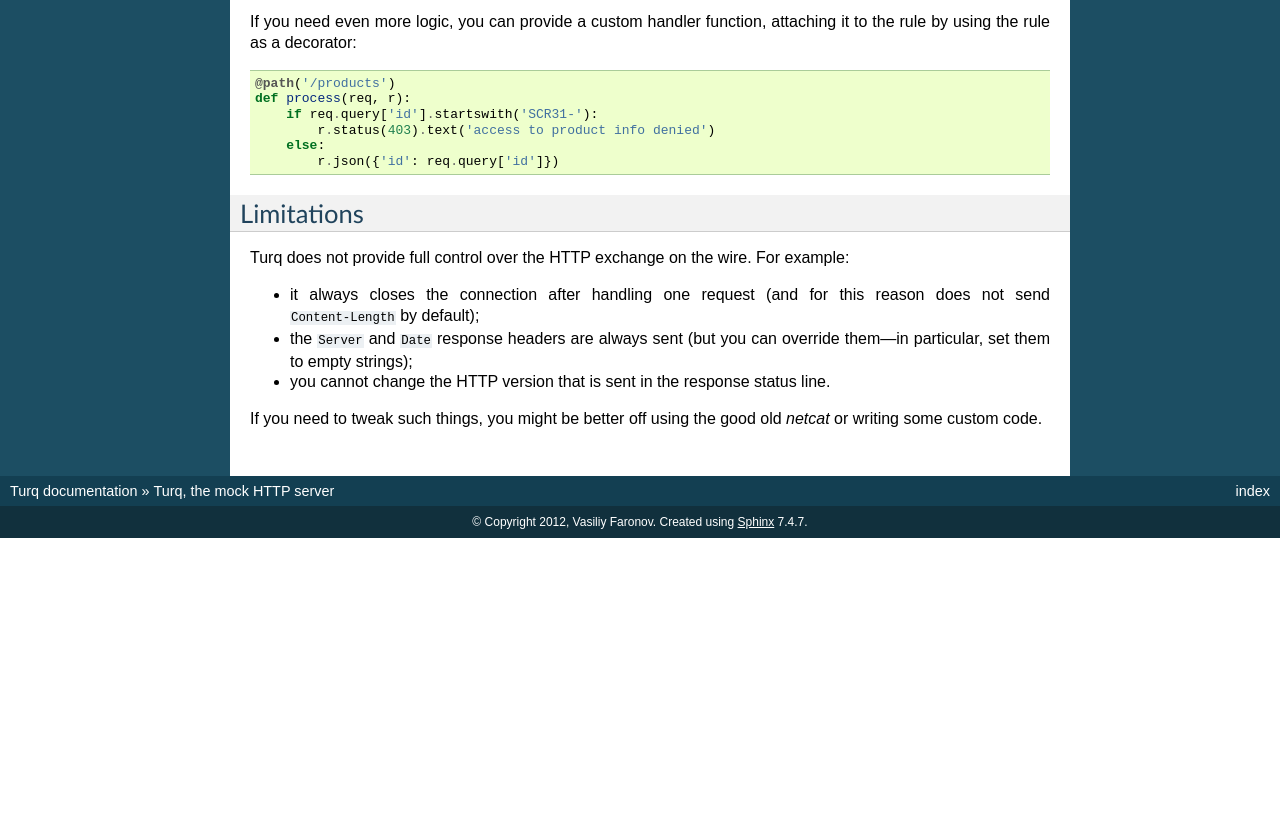
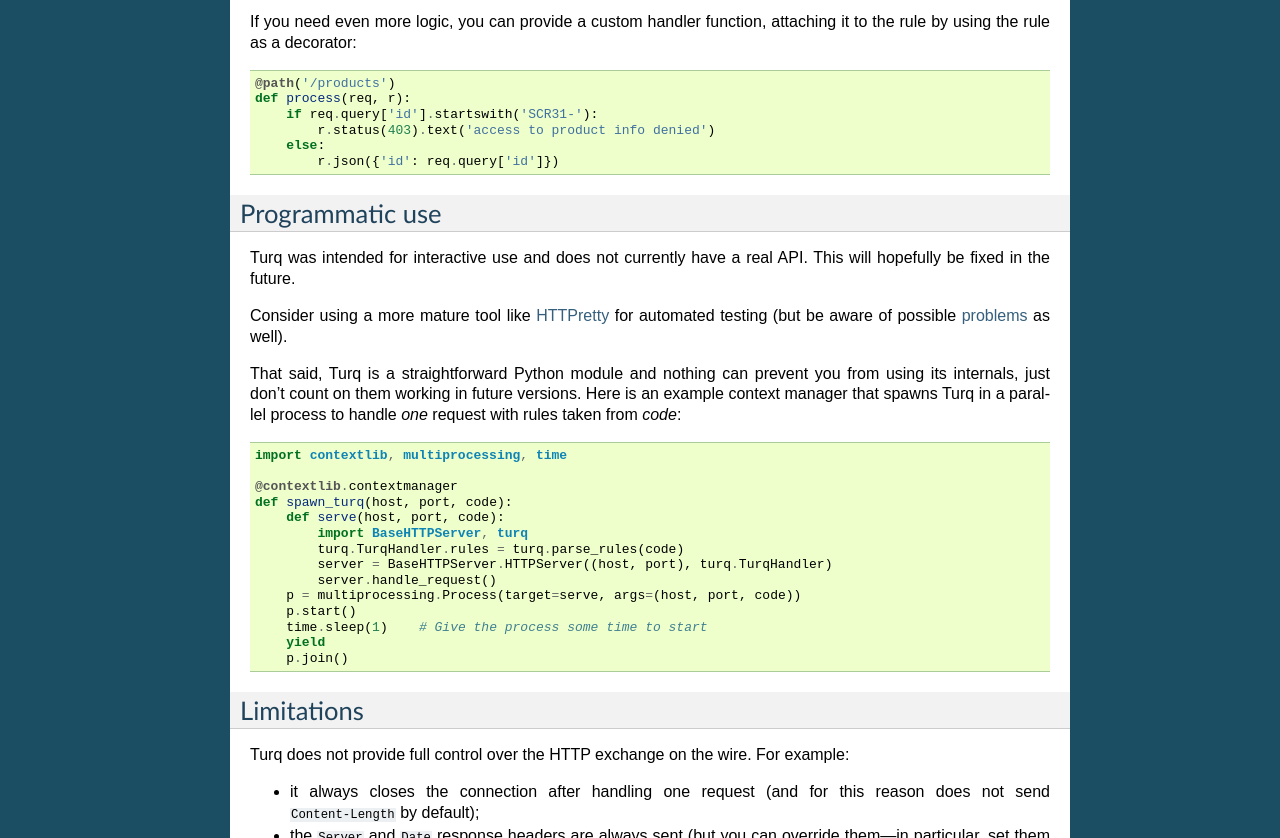
Before and after one commit to vfaronov/turq, a Sphinx documentation site: the page built from docs/index.rst, in a window 1280 px wide and 900 px high, scrolled down 4936 px, cut to the strip 62-900 px from the top of the window. Built offline with Sphinx 7.4.7, drawn with Linux system fonts in a browser that asks for light colours; the version number could not be read and is left out; before the commit the page ends 5536 px from its top, so only the background shows below that.

Commit message:
Explain how Turq can be used programmatically (fixes #8)

```diff
--- a/docs/index.rst
+++ b/docs/index.rst
@@ -185,6 +185,39 @@ attaching it to the rule by using the rule as a decorator::
             r.json({'id': req.query['id']})
 
 
+Programmatic use
+~~~~~~~~~~~~~~~~
+Turq was intended for interactive use and does not currently have a real API.
+This will hopefully be fixed in the future.
+
+Consider using a more mature tool like HTTPretty_ for automated testing
+(but be aware of possible problems_ as well).
+
+.. _HTTPretty: https://github.com/gabrielfalcao/HTTPretty
+.. _problems: http://www.peterbe.com/plog/bye-bye-httpretty
+
+That said, Turq is a straightforward Python module
+and nothing can prevent you from using its internals,
+just don’t count on them working in future versions.
+Here is an example context manager that spawns Turq in a parallel process
+to handle *one* request with rules taken from `code`::
+
+    import contextlib, multiprocessing, time
+
+    @contextlib.contextmanager
+    def spawn_turq(host, port, code):
+        def serve(host, port, code):
+            import BaseHTTPServer, turq
+            turq.TurqHandler.rules = turq.parse_rules(code)
+            server = BaseHTTPServer.HTTPServer((host, port), turq.TurqHandler)
+            server.handle_request()
+        p = multiprocessing.Process(target=serve, args=(host, port, code))
+        p.start()
+        time.sleep(1)    # Give the process some time to start
+        yield
+        p.join()
+
+
 Limitations
 ~~~~~~~~~~~
 Turq does not provide full control over the HTTP exchange on the wire.
```
